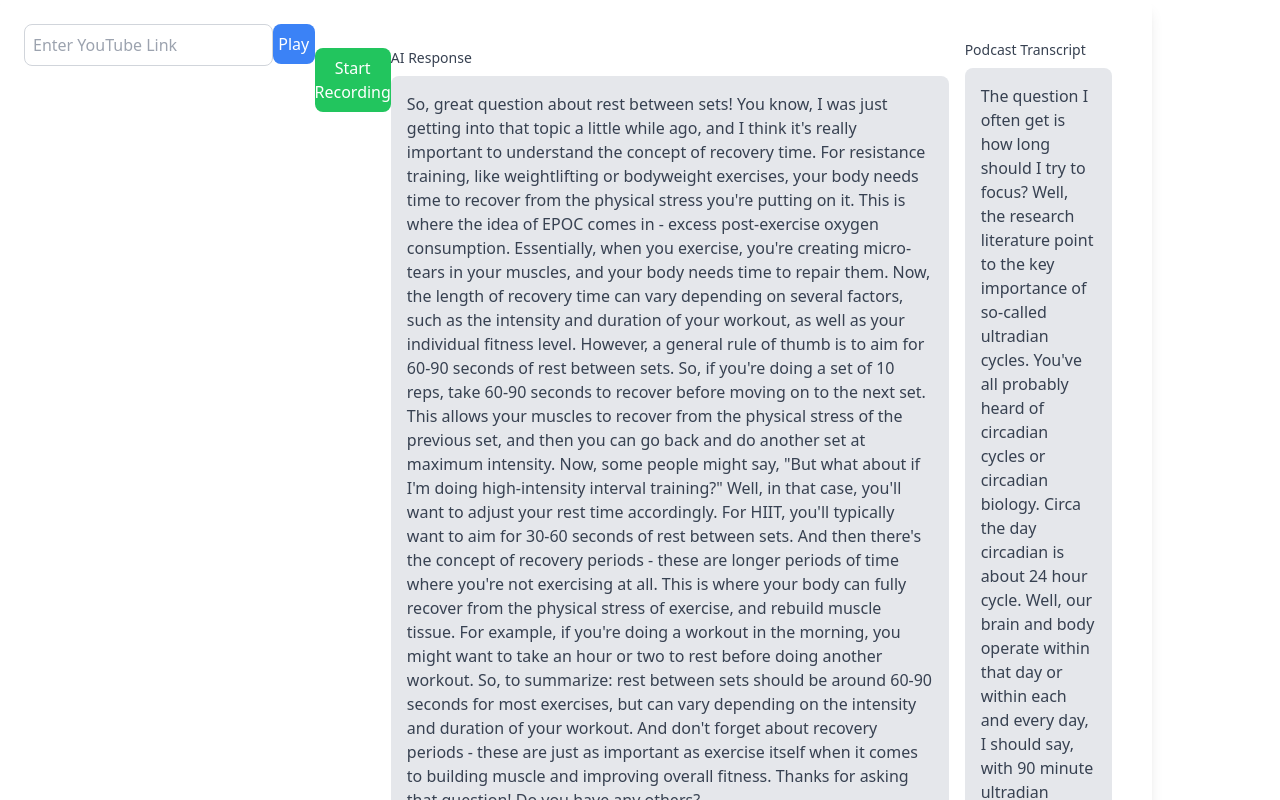
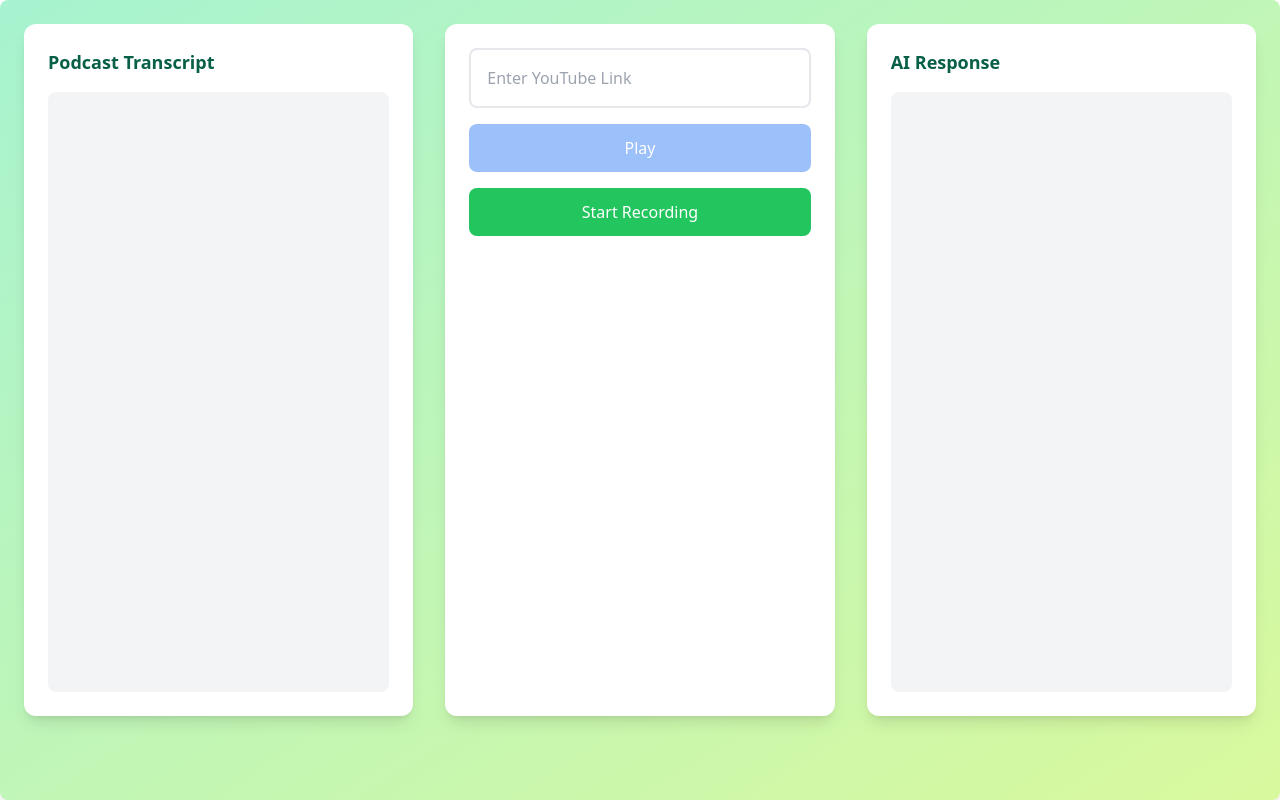
Before and after one commit to SuryatejaDuvvuri/PodNexus, a React (Create React App) app: page / in a window 1280 px wide. Shown: the top 800 px of the page. Built offline with nearby package versions, Linux system fonts and the light colour scheme.

Commit message:
Edit the UI

```diff
--- a/src/Player.js
+++ b/src/Player.js
@@ -119,51 +119,6 @@ function PodcastPlayer() {
         }
     }
 
-    // const sendAudio = async () => {
-    //     setLoading(true);
-    //     try
-    //     {
-    //         if(!isRecorded)
-    //         {
-    //             console.error("No audio recorded");
-    //             return;
-    //         }
-    //         const answer = await fetch(isRecorded);
-    //         const audioBlob = await answer.blob();
-    //         const formData = new FormData();
-    //         formData.append('file', audioBlob, 'audio.webm');
-    //         if (audioRef.current)
-    //         {
-    //             formData.append('timestamp', format(audioRef.current.currentTime));
-    //         }
-    //         const response =await fetch('http://localhost:8080/api/analyzeAudio', {
-    //             method: 'POST',
-    //             body: formData,
-    //         });
-
-    //         if(response.ok)
-    //         {
-    //             const data = await response.json();
-    //             console.log("Transcript:", data.script);
-    //             console.log("AI Response:", data.response);
-    //             // aiResponse.play();
-    //         }
-    //         else
-    //         {
-    //             console.error('Audio could not be played');
-    //         }
-    //     }
-    //     catch(err)
-    //     {
-    //         console.error(err);
-    //     }
-    //     finally
-    //     {
-    //         setLoading(false);
-    //         setIsRecorded(null);
-    //     }
-
-    // }
 
 
     const processAudio = async () => {
@@ -287,97 +242,110 @@ function PodcastPlayer() {
 
 
     return (
+        <div className="min h-screen mx-auto p-6 bg-gradient-to-br from-emerald-200 to-lime-200 rounded-lg shadow-lg">
+            <div className="grid grid-cols-3 gap-8">
+                <div className="col-span-1  bg-white rounded-xl shadow-lg p-6">
+                        <h3 className="text-lg font-semibold mb-4 text-emerald-800">Podcast Transcript</h3>
+                        <div className="bg-gray-100 rounded-lg p-4 h-[600px] overflow-y-auto">
+                        {transcript.length > 0 && transcript.split('\n').map((line, index) => {
 
-        <div className = "w-screen max-w-6xl p-6 bg-white rounded-lg shadow-lg flex justify-between items-start">
-            <div className = "mb-4">
+
+                            return (
+                                <div key={index} className="text-sm font-medium mr-2">
+                                    <span className="text-gray-500 text-sm mr-2">{format(index*3)}</span>
+                                    <span className="text-gray-700">{line}</span>
+                                </div>
+                            );
+                        })}
+
+                        </div>
+
+
+                    </div>
+
+                <div className="col-span-1 bg-white rounded-xl shadow-lg p-6">
+                    <div className="flex flex-col gap-4">
+
                         <input
-                className="p-2 border border-gray-300 rounded-lg focus:outline-none focus:ring-2 focus:ring-blue-500"
+                            className="w-full p-4 border-2 rounded-lg focus:outline-none focus:ring-2 focus:ring-blue-300"
                             placeholder="Enter YouTube Link"
                             value={youtubeLink}
                             onChange={(e) => setYoutubeLink(e.target.value)}
                         />
-            </div>
-            <button disabled = {loading || !youtubeLink} onClick = {processAudio} className="w-full bg-blue-500 text-white py-2 rounded-lg">
+
+
+                        <button
+                            disabled={loading || !youtubeLink}
+                            onClick={processAudio}
+                            className="w-full py-3 rounded-lg text-white bg-blue-500 hover:bg-blue-600 disabled:opacity-50 disabled:cursor-not-allowed"
+                        >
                             {loading ? 'Processing...' : 'Play'}
                         </button>
-            {error &&
-                <p className = 'text-red-500 mt-2 text-sm'>
-                    {error}
-                </p>
-            }
+
+
+                        {error && (
+                            <p className="text-red-500 text-sm">{error}</p>
+                        )}
+
+
                         {audio && (
-        <div className="flex flex-col items-center justify-center space-y-4">
+                            <div className="space-y-4">
                                 <audio
                                     ref={audioRef}
                                     src={audio}
                                     onTimeUpdate={handleTimeUpdate}
                                     onLoadedData={handleLoadedData}
                                 />
-            <div className="flex items-center justify-center text-sm text-gray-500">
 
-                <div className="flex items-center justify-center text-sm text-gray-500">
-                    <span className="mr-2">{format(currentTime)}</span>
+                                <div className="flex justify-center text-sm text-gray-600">
+                                    <span>{format(currentTime)}</span>
+                                    <span className="mx-2">/</span>
                                     <span>{format(duration)}</span>
                                 </div>
-            </div>
+
 
                                 <Slider.Root
                                     className="relative flex items-center w-full h-5"
                                     value={[currentTime]}
                                     max={duration}
                                     step={1}
-            onValueChange={handleSeek}>
+                                    onValueChange={handleSeek}
+                                >
                                     <Slider.Track className="relative h-1 w-full bg-gray-200 rounded-full">
                                         <Slider.Range className="absolute h-full bg-blue-500 rounded-full" />
                                     </Slider.Track>
-                <Slider.Thumb
-                className="block w-3 h-3 bg-blue-500 rounded-full hover:bg-blue-600 focus:outline-none focus:ring-2 focus:ring-blue-500"
-                aria-label="Volume"
-                />
+                                    <Slider.Thumb className="block w-3 h-3 bg-blue-500 rounded-full hover:bg-blue-600 focus:outline-none focus:ring-2 focus:ring-blue-500" />
                                 </Slider.Root>
-          <div className="flex items-center justify-center space-x-4">
-            <button
-              className="p-2 rounded-full hover:bg-gray-100"
-              onClick={handleSkipBackward}
-            >
+
+                                <div className="flex justify-center items-center gap-4">
+                                    <button className="p-2 hover:bg-gray-100 rounded-full" onClick={handleSkipBackward}>
                                         <ChevronLeftIcon className="w-6 h-6" />
                                     </button>
-            <button
-              className="p-3 rounded-full bg-blue-500 text-white hover:bg-blue-600"
-              onClick={handlePlayPause}
-            >
-              {isPlaying ? (
-                <PauseIcon className="w-6 h-6" />
-              ) : (
-                <PlayIcon className="w-6 h-6" />
-              )}
+                                    <button className="p-3 bg-blue-500 text-white rounded-full hover:bg-blue-600" onClick={handlePlayPause}>
+                                        {isPlaying ? <PauseIcon className="w-6 h-6" /> : <PlayIcon className="w-6 h-6" />}
                                     </button>
-            <button
-              className="p-2 rounded-full hover:bg-gray-100"
-              onClick={handleSkipForward}
-            >
+                                    <button className="p-2 hover:bg-gray-100 rounded-full" onClick={handleSkipForward}>
                                         <ChevronRightIcon className="w-6 h-6" />
                                     </button>
                                 </div>
                             </div>
-
                         )}
 
-        <source src="http://localhost:8080/api/audio/One.mp3" type="audio/mpeg" />
-
-        <div className="mt-6 space-y-2">
                         <button
                             onClick={toggleRecording}
-                className={`w-full py-2 rounded-lg ${recording ? 'bg-red-500' : 'bg-green-500'} text-white`}
+                            className={`w-full py-3 rounded-lg text-white ${recording ? 'bg-red-500 hover:bg-red-600' : 'bg-green-500 hover:bg-green-600'}`}
                         >
                             {recording ? 'Stop Recording' : 'Start Recording'}
                         </button>
+
                         {isRecorded && (
-                <audio controls src={isRecorded} className="w-full mt-2" />
+                            <audio controls src={isRecorded} className="w-full" />
                         )}
+
+
                         {aiResponse && (
-                <div className="mt-4">
-                    <h3 className="text-sm font-medium text-gray-700 mb-2">AI Response:</h3>
+                            <div className="space-y-2">
+                                <h3 className="font-medium">AI Response:</h3>
                                 <audio
                                     controls
                                     src="http://localhost:8080/api/audio/output.mp3"
@@ -390,154 +358,27 @@ function PodcastPlayer() {
                                 />
                             </div>
                         )}
+                    </div>
+                </div>
+
+                <div className="col-span-1 bg-white rounded-xl shadow-lg p-6">
+                    <h3 className="text-lg font-semibold mb-4 text-emerald-800">AI Response</h3>
+                    <div className="bg-gray-100 rounded-lg p-4 h-[600px] overflow-y-auto">
+                    {podcastTranscript && podcastTranscript.split('\n').map((line, index) => {
+
+                        return (
+                            <div key={index} className="mb-2">
+                                <span className="text-gray-500 text-sm mr-2">{format(index*3)}</span>
+                                <span className="text-gray-700">{line}</span>
+                            </div>
+                        );
+                    })}
 
                     </div>
 
 
-
-        {/* {transcript.length > 0 && (
-            <div className="mt-6">
-                <h3 className="text-sm font-medium text-gray-700 mb-2">Transcript:</h3>
-                <div className="space-y-2">
-                    {transcript.map((item, index) => (
-                        <div key={index} className={`p-4 rounded-lg ${item.type === 'user' ? 'bg-blue-100 text-blue-900' : 'bg-gray-200 text-gray-700'}`}>
-                            <p className="whitespace-pre-wrap">{item.text}</p>
-                        </div>
-                    ))}
                 </div>
             </div>
-        )} */}
-        <div className="mt-6">
-                <h3 className="text-sm font-medium text-gray-700 mb-2">AI Response</h3>
-                <div className="space-y-2">
-                <div className = "p-4 rounded-lg bg-gray-200 text-gray-700">
-                            <p className="whitespace-pre-wrap">So, great question about rest between sets! You know, I was just getting into that topic a little while ago, and I think it's really important to understand the concept of recovery time.
-
-For resistance training, like weightlifting or bodyweight exercises, your body needs time to recover from the physical stress you're putting on it. This is where the idea of EPOC comes in - excess post-exercise oxygen consumption. Essentially, when you exercise, you're creating micro-tears in your muscles, and your body needs time to repair them.
-
-Now, the length of recovery time can vary depending on several factors, such as the intensity and duration of your workout, as well as your individual fitness level. However, a general rule of thumb is to aim for 60-90 seconds of rest between sets.
-
-So, if you're doing a set of 10 reps, take 60-90 seconds to recover before moving on to the next set. This allows your muscles to recover from the physical stress of the previous set, and then you can go back and do another set at maximum intensity.
-
-Now, some people might say, "But what about if I'm doing high-intensity interval training?" Well, in that case, you'll want to adjust your rest time accordingly. For HIIT, you'll typically want to aim for 30-60 seconds of rest between sets.
-
-And then there's the concept of recovery periods - these are longer periods of time where you're not exercising at all. This is where your body can fully recover from the physical stress of exercise, and rebuild muscle tissue. For example, if you're doing a workout in the morning, you might want to take an hour or two to rest before doing another workout.
-
-So, to summarize: rest between sets should be around 60-90 seconds for most exercises, but can vary depending on the intensity and duration of your workout. And don't forget about recovery periods - these are just as important as exercise itself when it comes to building muscle and improving overall fitness.
-
-Thanks for asking that question! Do you have any others?</p>
-                        </div>
-                </div>
-            </div>
-
-
-
-        {/* {podcastTranscript && (
-            <div className="w-1/2 p-4">
-                <h3 className="text-sm font-medium text-gray-700 mb-2">Podcast Transcript:</h3>
-                <div className="space-y-2">
-                    {podcastTranscript.split('\n').map((line, index)  => (
-                    <div key={index} className="p-4 rounded-lg bg-gray-200 text-gray-700">
-                            <p className="whitespace-pre-wrap">{line}</p>
-                        </div>
-                    ))}
-                </div>
-            </div>
-        )} */}
-         <div className="w-1/2 p-4">
-                <h3 className="text-sm font-medium text-gray-700 mb-2">Podcast Transcript</h3>
-                <div className = "p-4 rounded-lg bg-gray-200 text-gray-700">
-                            <p className="whitespace-pre-wrap">The question I often get is how long should I try to focus?
-Well, the research literature point to the key importance of so-called ultradian cycles.
-You've all probably heard of circadian cycles or circadian biology.
-Circa the day circadian is about 24 hour cycle.
-Well, our brain and body operate within that day or within each and every day, I should
-say, with 90 minute ultradian cycles.
-So my suggestion would be any time you're going to sit down and try and focus, you're
-going to try and do a focused bout of physical exercise or skill learning or musical learning,
-or maybe you're even just having a conversation.
-Maybe you're a therapist or you're attending therapy or a class.
-How long should it be?
-And the ideal duration is about 90 minutes, not exactly 90 minutes, but we can reliably
-say 90 minutes or less.
-Okay, it doesn't have to be the full 90 minutes, but trying to push yourself to be able to
-drop into two hours of focus or three hours of focus while possible is not really inline
-with what we know about the underlying biology.
-Everything from our sleep states or the different stages of sleep and our waking states is divided
-into these 90 minute cycles or so called ultradian cycles.
-So what I like to do is set a timer for 90 minutes.
-I acknowledge and accept the fact that under most conditions, unless I'm really pressed
-for a deadline and I'm optimally caffeinated, et cetera, the first five to 10 minutes of
-that 90 minutes are a transition time.
-It's like the warm up for focus, but I do include it in that 90 minutes.
-And then I really try and drop into doing focused mental work or learning of some sort.
-Again, this could be physical as well, motor skill learning or I think we're running or
-lifting weights, et cetera, and really try and drop into that across the full 90 minutes.
-Again, accepting the fact, okay, it's not just an idea.
-The fact that occasionally our focus will flicker.
-It will jump out of focus and then a big part of being able to focus is to go back to focusing.
-The way I'd like you to conceptualize this perhaps is that arrowhead suddenly getting
-very, very broad that you're focusing on many things or that arrow shifts to a different
-location in the room.
-The key is to be able to shift it back and to narrow it once again.
-And that's an active process so much so that it requires a lot of metabolic energy.
-Your brain is the chief consumer of metabolic energy.
-The calories that you consume is so called basal metabolic rate.
-Most of that isn't related to movement or heartbeat or breathing.
-It's related to brain function.
-Your brain is a glutton with respect to caloric need.
-So understand that at the end of 90 minutes or maybe even after 45 minutes, you might feel
-rather tired or even exhausted.
-And it's very important that after about a focus that you take at least 10 minutes and
-ideally as long as 30 minutes and go through what I call deliberate defocus.
-You really want to focus on somewhat menial tasks or things that really don't require
-a ton of your concentration.
-This is starting to become a little bit of a movement out there in the kind of pop psychology
-and optimization world.
-This idea of not looking at your phone as you walk down the hall to the bathroom, certainly
-not looking at your phone in the bathroom.
-And I should mention, by the way, this is a particular annoyance of mine.
-Have you noticed that weight times for restrooms and public places has increased substantially
-in the last 10 years?
-The reason for that is not digestive, okay?
-It's not the gut microbiome, I mean, it might be the gut microbiome.
-But chances are it's because people are on their phones in the bathroom.
-So you're doing yourself and everybody else a favor by staying off your phone in the
-restrooms, staying off your phone while walking down the hall, try and give yourself some
-time to deliberately decompress, to let your mental state's idle, to not be focused on
-any one thing.
-That period of idling is essential for your ability to focus much in the same way that
-rest between sets of resistance training or rest between exercise is vital to being able
-to focus and perform during the actual sets or during the actual bouts of running or
-recycling or whatever your particular form of exercise might be.
-So deliberate decompression is key.
-And I know this is hard because we're all being drawn in by the incredible rich array of sensory
-information available on our phones and other devices.
-But I can't emphasize this enough.
-Our ability to focus is not just related to what happens during the entry and movement
-through those focus bouts, but after those focus bouts, we really need to deliberately
-decompress.
-And of course, the ultimate decompress, the time in which we are not directing our thinking
-and our action is during sleep.
-And so it's no wonder, or I should say it holds together logically that that deep, long
-lasting duration of not controlling where our mind is at, is in fact the ultimate form
-of restoration, even if we have very intense dreams.
-So take that period after each 90 minute or less focus about, right?
-Remember those focus bouts don't have to be full 90 minutes.
-Let's see, you do 45 minutes of work, you're just done with it, set it down and go do
-something for maybe five, 10, maybe even 30 minutes that is functional for your day,
-right?
-Just not just walking around in circles or staring up the sky, although if you can do that,
-do that.
-But most of us have other things to do, but do things that are rather automatic or reflexive
-for you and try not to do any focused reading, try not to bring your vision into a tight
-location such as your phone and try and deliberately decompress because that will allow you to drop
-into intense spouts of focus, again, repeatedly or repeatedly throughout the day.
-</p>
-                </div>
-        </div>
-
-
 
 
         </div>
```
Lines whose indentation alone changed are shown as unchanged.
